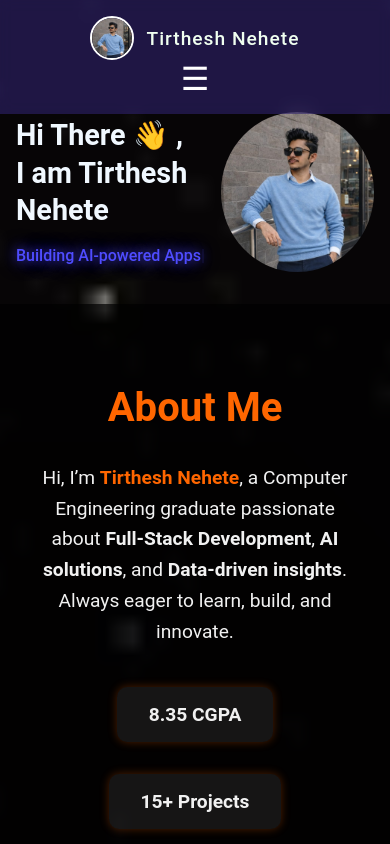
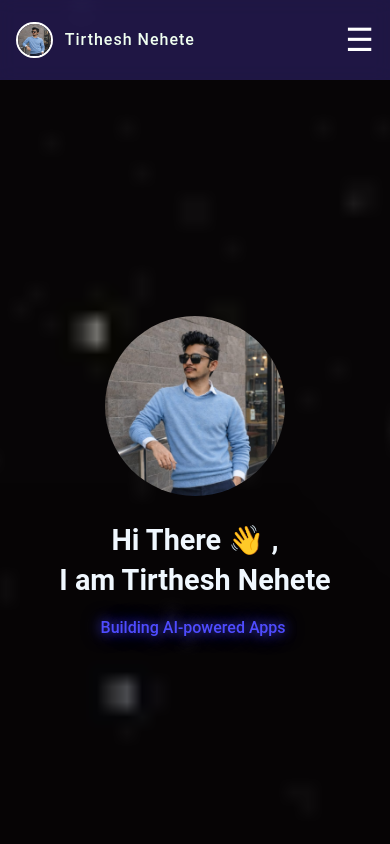
Before and after one commit to tirtheshnehete/portfolio-updated, a React (Vite) app: page / in a window 390 px wide. Shown: the top 844 px of the page. Built offline with nearby package versions, Linux system fonts and the light colour scheme; the HTML template or start-up script is replaced by a standard one.

Commit message:
Resume update

```diff
--- a/components/Header.jsx
+++ b/components/Header.jsx
@@ -16,13 +16,12 @@ export default function Header(props) {
         />
         <p className="tirthesh-name">Tirthesh Nehete</p>
       </div>
-
-      <button
-        className={`menu-toggle ${isOpen ? "active" : ""}`}
-        onClick={() => setIsOpen(!isOpen)}
-      >
-        ☰
-      </button>
+<button
+  className={`menu-toggle ${isOpen ? "active" : ""}`}
+  onClick={() => setIsOpen(!isOpen)}
+>
+  {isOpen ? "✕" : "☰"}
+</button>
 
       <nav className={isOpen ? "open" : ""}>
         <ul>
--- a/src/index.css
+++ b/src/index.css
@@ -17,19 +17,25 @@ body {
 }
 
 /* ========================= HEADER ========================= */
+
 header {
   display: flex;
   justify-content: space-between;
+  align-items: center;
+
+  width: 100%;
   height: 5rem;
-  align-items: center;
-  padding: 1.5rem 2rem;
+
+  padding: 0 2rem;
+
   position: fixed;
   top: 0;
   left: 0;
-  width: 100%;
+
   z-index: 1000;
+
   background: rgba(106, 76, 255, 0.25);
-  backdrop-filter: blur(8px);
+  backdrop-filter: blur(10px);
 }
 
 .img-text-container {
@@ -39,8 +45,8 @@ header {
 }
 
 .header-icon {
+  width: 2.75rem;
   height: 2.75rem;
-  width: 2.75rem;
   border-radius: 50%;
   margin-right: 0.75rem;
   border: 2px solid white;
@@ -48,25 +54,26 @@ header {
 
 .tirthesh-name {
   color: honeydew;
-  font-size: clamp(1.2rem, 2vw, 1.8rem);
+  font-size: clamp(1.1rem, 2vw, 1.8rem);
   font-weight: 500;
   letter-spacing: 1px;
-  transition: color 0.3s ease;
+  transition: all 0.3s ease;
 }
 
-.rohan-name:hover {
+.tirthesh-name:hover {
   color: #ff6600;
   text-shadow: 0 0 8px rgba(255, 102, 0, 0.6);
 }
 
-/* NAVBAR */
+/* ========================= NAVBAR ========================= */
+
 nav > ul {
   display: flex;
   align-items: center;
   gap: 1rem;
 }
 
-nav > ul > li{
+nav > ul > li {
   list-style: none;
 }
 
@@ -77,11 +84,10 @@ nav > ul > li{
   padding: 0.3rem 0.5rem;
   font-size: clamp(0.9rem, 1.5vw, 1.2rem);
   transition: color 0.3s ease;
-
 }
 
 .nav-link::after {
-  content: '';
+  content: "";
   position: absolute;
   left: 0;
   bottom: -3px;
@@ -98,7 +104,8 @@ nav > ul > li{
 .nav-link:hover::after {
   width: 100%;
 }
-/* Existing styles remain unchanged */
+
+/* ========================= HAMBURGER ========================= */
 
 .menu-toggle {
   display: none;
@@ -107,7 +114,69 @@ nav > ul > li{
   border: none;
   color: white;
   cursor: pointer;
-  z-index: 1100; /* stays above nav */
+  z-index: 1100;
+}
+
+/* ========================= MOBILE NAV ========================= */
+
+@media (max-width: 768px) {
+
+  header {
+    padding: 0 1rem;
+  }
+
+  .menu-toggle {
+    display: block;
+  }
+
+  nav {
+    position: fixed;
+    top: 5rem;
+    right: -100%;
+    width: 230px;
+
+    background: rgba(20, 20, 30, 0.98);
+    backdrop-filter: blur(10px);
+
+    padding: 1.5rem;
+    border-radius: 0 0 0 15px;
+
+    transition: right 0.3s ease;
+    box-shadow: 0 0 20px rgba(0, 0, 0, 0.4);
+  }
+
+  nav.open {
+    right: 0;
+  }
+
+  nav > ul {
+    flex-direction: column;
+    align-items: flex-start;
+    gap: 1rem;
+  }
+}
+
+/* ========================= SMALL MOBILE ========================= */
+
+@media (max-width: 480px) {
+
+  header {
+    height: 5rem;
+    padding: 0 1rem;
+  }
+
+  .header-icon {
+    width: 2.3rem;
+    height: 2.3rem;
+  }
+
+  .tirthesh-name {
+    font-size: 1rem;
+  }
+
+  nav {
+    width: 210px;
+  }
 }
 
 /* Responsive Nav (Mobile View) */
@@ -142,13 +211,16 @@ nav > ul > li{
 
 
 /* ========================= HERO ========================= */
+/* ========================= HERO ========================= */
+
 .img-text-animation-container {
   display: flex;
   align-items: center;
   justify-content: space-between;
-  height: 100vh;
+  min-height: calc(100vh - 5rem);
   margin: 0 7vw;
-  flex-wrap: nowrap;
+  padding-top: 2rem;
+  gap: 3rem;
 }
 
 .hero-text {
@@ -160,7 +232,7 @@ nav > ul > li{
 .hero-text h1 {
   color: aliceblue;
   font-weight: 600;
-  font-size: clamp(1.8rem, 3vw, 3rem);
+  font-size: clamp(2rem, 3vw, 3.5rem);
 }
 
 .hero-text h2 {
@@ -168,27 +240,30 @@ nav > ul > li{
   padding-top: 1rem;
   font-size: clamp(1rem, 2vw, 1.8rem);
   font-weight: 500;
-  /* glow only on typed text */
   text-shadow: 0 0 12px rgba(79, 76, 255, 0.6);
   animation: glow-pulse 2s infinite alternate;
 }
 
 @keyframes glow-pulse {
   from {
-    text-shadow: 0 0 5px rgba(79, 76, 255, 0.4),
-                 0 0 10px rgba(79, 76, 255, 0.3);
+    text-shadow:
+      0 0 5px rgba(79, 76, 255, 0.4),
+      0 0 10px rgba(79, 76, 255, 0.3);
   }
+
   to {
-    text-shadow: 0 0 12px rgba(79, 76, 255, 0.8),
-                 0 0 20px rgba(79, 76, 255, 0.6);
+    text-shadow:
+      0 0 12px rgba(79, 76, 255, 0.8),
+      0 0 20px rgba(79, 76, 255, 0.6);
   }
 }
 
 .poster-image {
-  height: clamp(12rem, 25vw, 25rem);
-  width: clamp(12rem, 25vw, 25rem);
+  height: clamp(14rem, 25vw, 25rem);
+  width: clamp(14rem, 25vw, 25rem);
   border-radius: 50%;
-  transition: transform 0.3s ease, box-shadow 0.3s ease;
+  object-fit: cover;
+  transition: all 0.3s ease;
 }
 
 .poster-image:hover {
@@ -196,44 +271,68 @@ nav > ul > li{
   box-shadow: 0 0 25px rgba(79, 76, 255, 0.6);
 }
 
-/* RESPONSIVE HERO */
+/* ========================= TABLET ========================= */
+
 @media (max-width: 768px) {
+
   .img-text-animation-container {
-    margin: 0 2rem;
-    height: auto;
-    padding: 2rem 0;
+    flex-direction: column-reverse;
+    justify-content: center;
+    align-items: center;
+    text-align: center;
+
+    min-height: calc(100vh - 5rem);
+
+    margin: 0 1.5rem;
+    padding-top: 3rem;
+    gap: 2rem;
   }
 
   .hero-text {
-    width: 55%;
+    width: 100%;
+  }
+
+  .hero-text h1 {
+    font-size: 2.2rem;
+  }
+
+  .hero-text h2 {
+    font-size: 1.2rem;
   }
 
   .poster-image {
-    height: clamp(10rem, 35vw, 18rem);
-    width: clamp(10rem, 35vw, 18rem);
+    width: 220px;
+    height: 220px;
   }
 }
 
+/* ========================= MOBILE ========================= */
+
 @media (max-width: 480px) {
-  header {
-    flex-direction: column;
-    height: auto;
-    padding: 1rem;
-  }
 
   .img-text-animation-container {
-    flex-direction: row; /* ✅ keeps row layout */
     margin: 0 1rem;
+    padding-top: 2rem;
+    gap: 1.5rem;
   }
 
   .hero-text {
-    font-size: clamp(1.2rem, 4vw, 1.5rem);
-    width: 60%;
+    width: 100%;
+  }
+
+  .hero-text h1 {
+    font-size: 1.8rem;
+    line-height: 1.4;
+  }
+
+  .hero-text h2 {
+    font-size: 1rem;
+    line-height: 1.5;
   }
 
   .poster-image {
-    height: 10rem;
-    width: 10rem;
+    width: 180px;
+    height: 180px;
   }
 }
 
@@ -518,114 +617,6 @@ nav > ul > li{
   box-shadow: 0 0 25px rgba(255, 102, 0, 0.4);
 }
 
-/* Certificate.css*/
-
-.certificates-heading {
-  text-align: center;
-  font-size: 2.8rem;
-  margin-bottom: 1.5rem;
-  color: #00ffe0;
-  font-family: 'Poppins', sans-serif;
-  letter-spacing: 1px;
-}
-
-/* 🧊 Horizontal scroll layout remains */
-.certificates-container {
-  display: flex;
-  overflow-x: auto;
-  gap: 2rem;
-  padding: 2rem;
-  scroll-snap-type: x mandatory;
-}
-
-/* 🧊 Glassmorphism + diagonal cut */
-.certificate-card {
-  flex: 0 0 300px;
-  background: rgba(0, 0, 0, 0.4);
-  backdrop-filter: blur(12px);
-  border-radius: 20px 20px 0 40px;
-  border: 1px solid rgba(0, 255, 224, 0.2);
-  box-shadow: 0 8px 20px rgba(0, 255, 224, 0.2);
-  scroll-snap-align: start;
-  transition: transform 0.3s ease, box-shadow 0.3s ease;
-  overflow: hidden;
-  position: relative;
-}
-
-.certificate-card::before {
-  content: "";
-  position: absolute;
-  top: -50px;
-  right: -50px;
-  width: 150px;
-  height: 150px;
-  background: radial-gradient(circle, #00ffe0 0%, transparent 70%);
-  opacity: 0.2;
-  pointer-events: none;
-}
-
-.certificate-card:hover {
-  transform: scale(1.05);
-  box-shadow: 0 0 30px rgba(0, 255, 224, 0.5);
-}
-
-.certificate-image img {
-  width: 100%;
-  height: 180px;
-  object-fit: cover;
-  border-radius: 20px 20px 0 0;
-}
-
-.certificate-content {
-  padding: 1rem;
-  text-align: center;
-}
-
-.certificate-content h3 {
-  font-size: 1.3rem;
-  margin-bottom: 0.5rem;
-  font-family: 'Poppins', sans-serif;
-  color: #00ffe0;
-}
-
-.certificate-content p {
-  font-size: 0.95rem;
-  font-family: 'Roboto', sans-serif;
-  color: #e0e0e0;
-  line-height: 1.4;
-}
-
-.certificate-links {
-  display: flex;
-  justify-content: center;
-  padding: 1rem;
-}
-
-.certificate-link {
-  background: #00ffe0;
-  color: #000;
-  padding: 0.6rem 1.2rem;
-  border-radius: 30px;
-  font-weight: 600;
-  text-decoration: none;
-  transition: background 0.3s ease, color 0.3s ease;
-}
-
-.certificate-link:hover {
-  background: #fff;
-  color: #00ffe0;
-}
-
-/* 🧭 Scrollbar styling */
-.certificates-container::-webkit-scrollbar {
-  height: 8px;
-}
-
-.certificates-container::-webkit-scrollbar-thumb {
-  background: #00ffe0;
-  border-radius: 4px;
-}
-
 /* Contact.css*/
 .contact-section {
   padding: 4rem 2rem;
```
